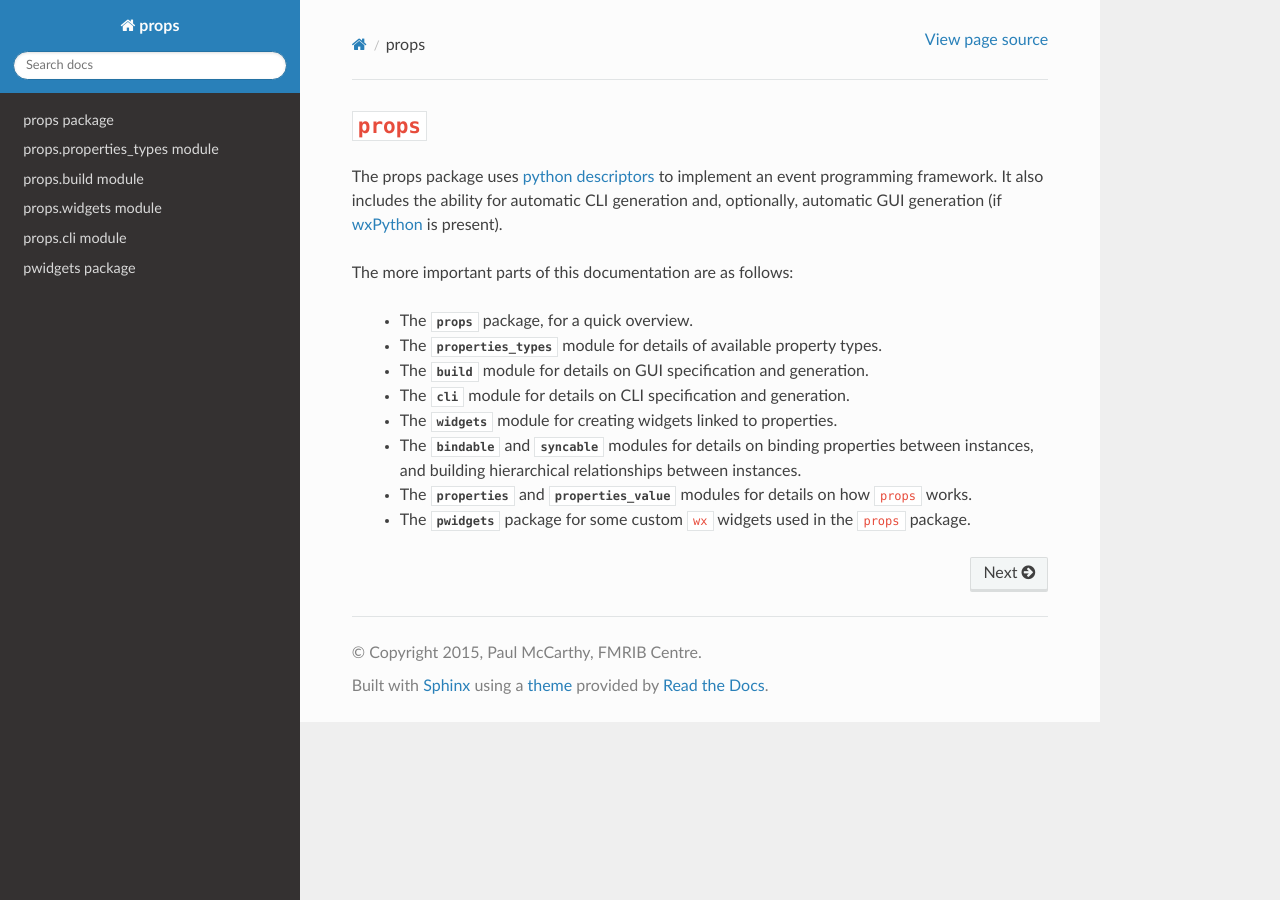
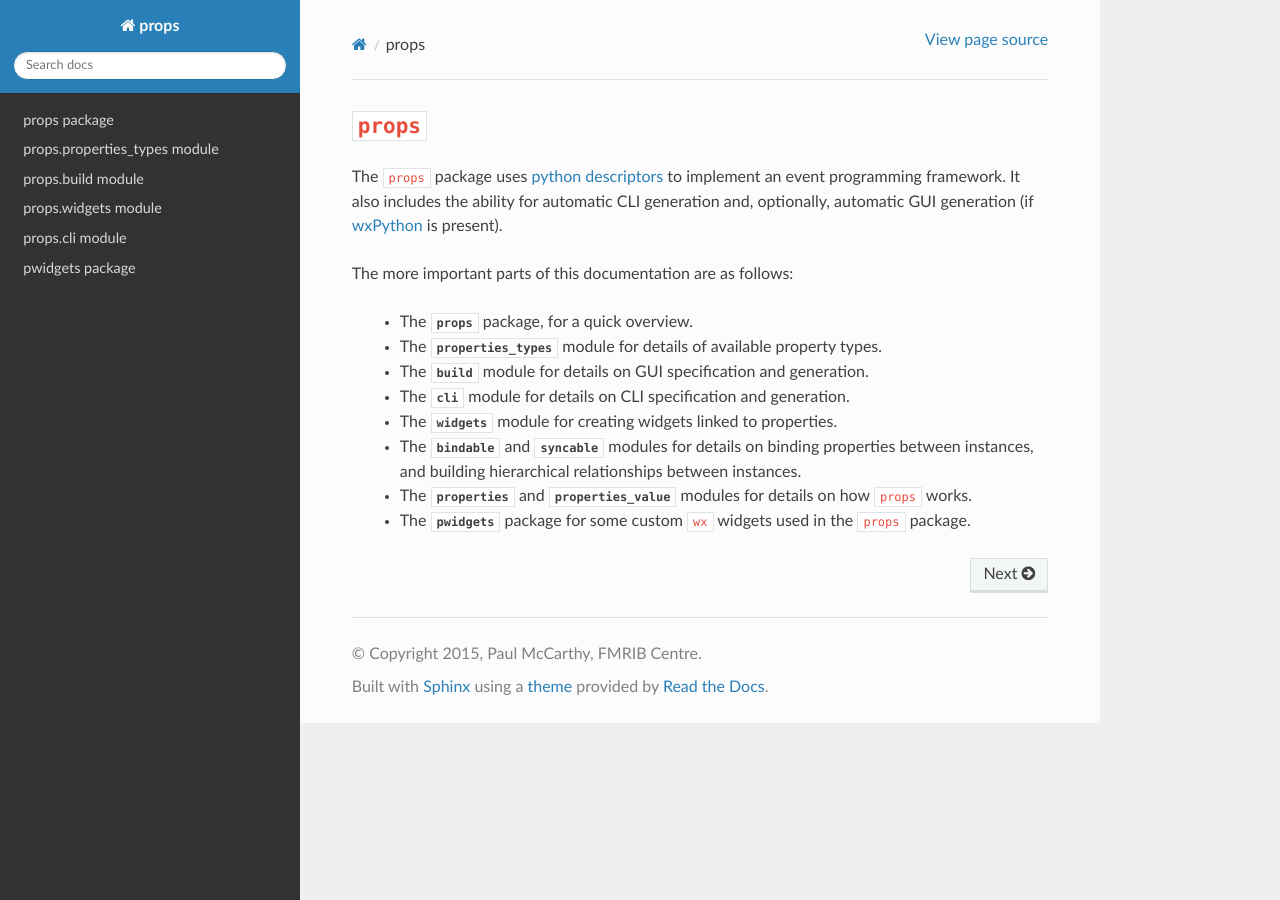
Before and after one commit to pauldmccarthy/fsleyes-props, a Sphinx documentation site: the page built from doc/index.rst, in a window 1280 px wide. Built offline with Sphinx 7.4.7 and the Read the Docs theme 2.0.0, drawn with Linux system fonts in a browser that asks for light colours; formulas are drawn with MathJax 3.

```diff
--- a/doc/conf.py
+++ b/doc/conf.py
@@ -32,7 +32,7 @@ extensions = [
     'sphinx.ext.autodoc',
     'sphinx.ext.autosummary',
     'sphinx.ext.viewcode',
-    'sphinx.ext.pngmath',
+    'sphinx.ext.mathjax',
 #     'sphinxcontrib.restbuilder',
 ]
 
--- a/doc/index.rst
+++ b/doc/index.rst
@@ -18,7 +18,7 @@
    pwidgets
 
 
-The props package uses `python descriptors
+The ``props`` package uses `python descriptors
 <http://nbviewer.ipython.org/gist/ChrisBeaumont/5758381/descriptor_writeup.ipynb>`_
 to implement an event programming framework. It also includes the ability for
 automatic CLI generation and, optionally, automatic GUI generation (if
```
